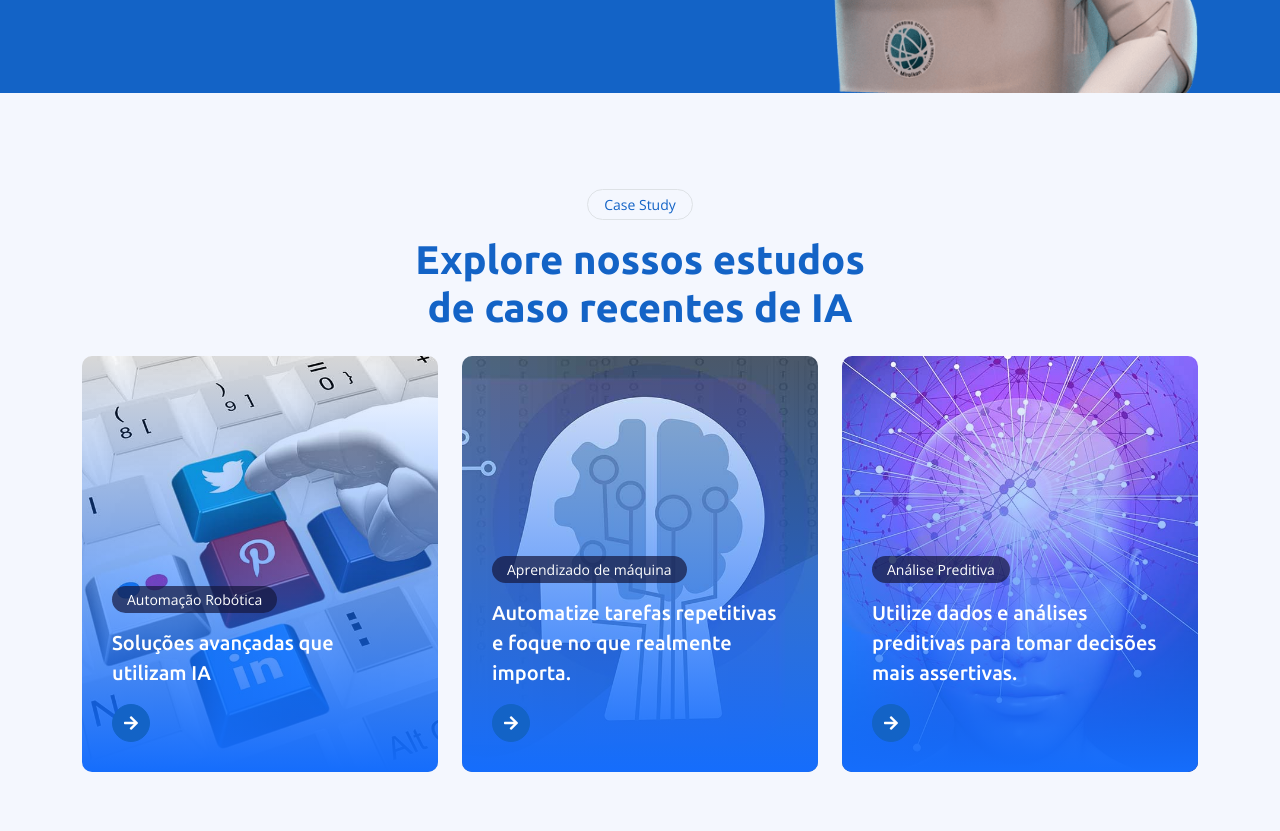
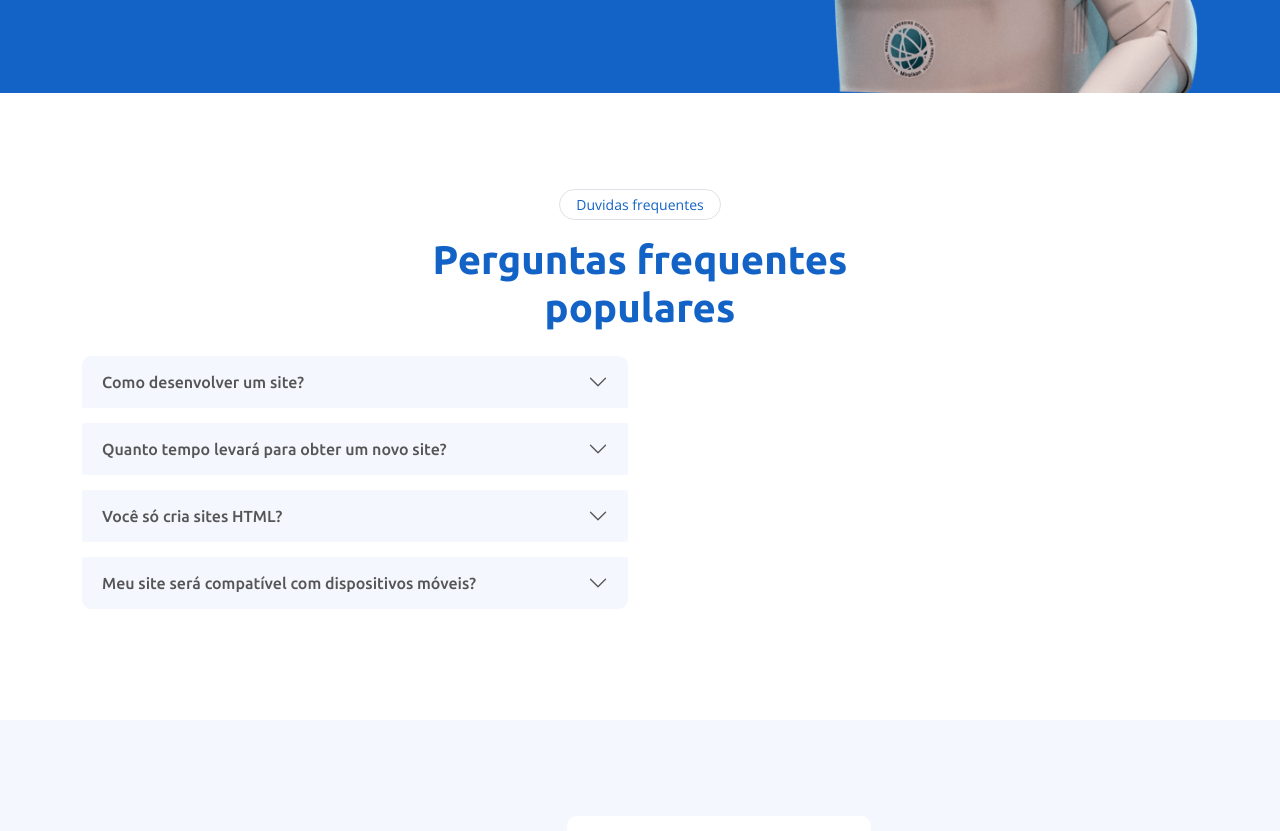
Before and after one commit to lutherbanze/Aliyah, a plain HTML site: page project/index.html in a window 1280 px wide. Shown: the part 3023-3854 px from the top of the page. Drawn offline with nearby package versions, Linux system fonts and the light colour scheme.

Commit message:
Update index.html

```diff
--- a/project/index.html
+++ b/project/index.html
@@ -271,51 +271,7 @@
     <!-- Feature End -->
 
 
-    <!-- Case Start -->
-    <div class="container-fluid bg-light py-5">
-        <div class="container py-5">
-            <div class="mx-auto text-center wow fadeIn" data-wow-delay="0.1s" style="max-width: 500px;">
-                <div class="btn btn-sm border rounded-pill text-primary px-3 mb-3">Case Study</div>
-                <h1 class="mb-4 text-primary">Explore nossos estudos de caso recentes de IA</h1>
-            </div>
-            <div class="row g-4">
-                <div class="col-lg-4 wow fadeIn" data-wow-delay="0.3s">
-                    <div class="case-item position-relative overflow-hidden rounded mb-2">
-                        <img class="img-fluid" src="img/project-1.jpg" alt="">
-                        <a class="case-overlay text-decoration-none" href="../contacto.html">
-                            <small>Automação Robótica</small>
-                            <h5 class="lh-base text-white mb-3">Soluções avançadas que utilizam IA
-                            </h5>
-                            <span class="btn btn-square btn-primary"><i class="fa fa-arrow-right"></i></span>
-                        </a>
-                    </div>
-                </div>
-                <div class="col-lg-4 wow fadeIn" data-wow-delay="0.5s">
-                    <div class="case-item position-relative overflow-hidden rounded mb-2">
-                        <img class="img-fluid" src="img/project-2.jpg" alt="">
-                        <a class="case-overlay text-decoration-none" href="../contacto.html">
-                            <small>Aprendizado de máquina</small>
-                            <h5 class="lh-base text-white mb-3">Automatize tarefas repetitivas e foque no que realmente importa.
-                            </h5>
-                            <span class="btn btn-square btn-primary"><i class="fa fa-arrow-right"></i></span>
-                        </a>
-                    </div>
-                </div>
-                <div class="col-lg-4 wow fadeIn" data-wow-delay="0.7s">
-                    <div class="case-item position-relative overflow-hidden rounded mb-2">
-                        <img class="img-fluid" src="img/project-3.jpg" alt="">
-                        <a class="case-overlay text-decoration-none" href="../contacto.html">
-                            <small>Análise Preditiva</small>
-                            <h5 class="lh-base text-white mb-3">Utilize dados e análises preditivas para tomar decisões mais assertivas.
-                            </h5>
-                            <span class="btn btn-square btn-primary"><i class="fa fa-arrow-right"></i></span>
-                        </a>
-                    </div>
-                </div>
-            </div>
-        </div>
-    </div>
-    <!-- Case End -->
+
 
 
     <!-- FAQs Start -->
```
